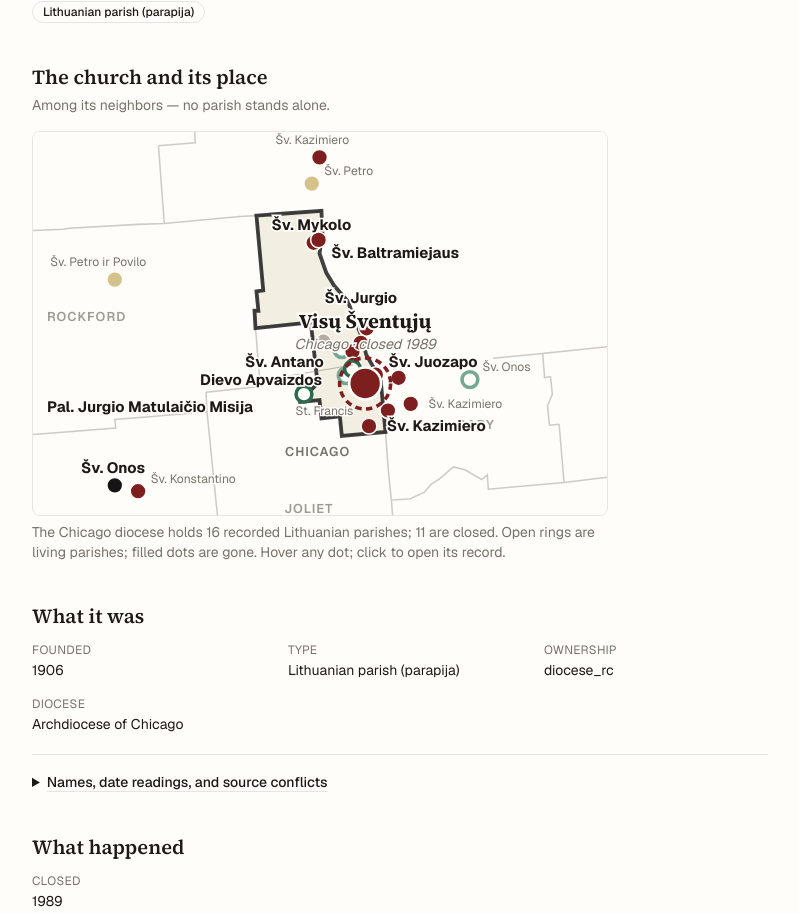
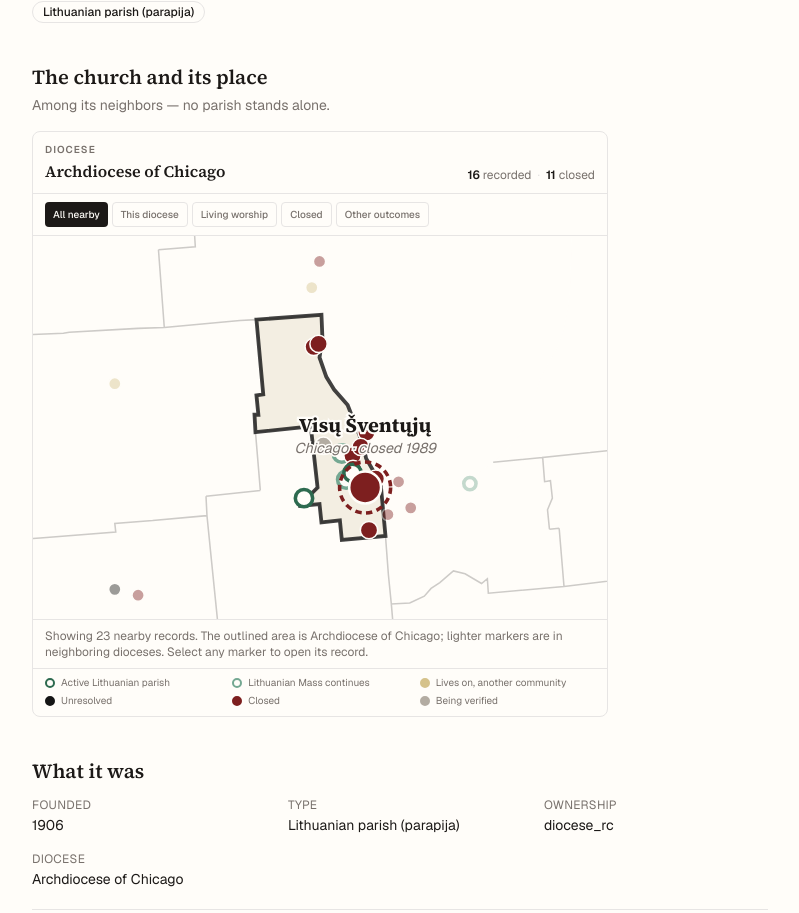
Before and after one commit to LietuvaAI/save-our-lithuanian-parishes, a Next.js app: page /parishes/all-saints-chicago-il in a window 1280 px wide. Shown: the part 375-1288 px from the top of the page, without its empty margins (240-1039 px from the left). Built offline with nearby package versions, Linux system fonts and the light colour scheme.

Commit message:
Clarify parish context maps

```diff
--- a/app/parishes/[slug]/page.tsx
+++ b/app/parishes/[slug]/page.tsx
@@ -629,7 +629,10 @@ export default async function ParishPage({
             )}
             {hasMap && (
               <div className={photo ? "" : "max-w-xl"}>
-                <ParishContextMap slug={profile.slug} />
+                <ParishContextMap
+                  slug={profile.slug}
+                  dioceseLabel={entry.diocese ?? undefined}
+                />
               </div>
             )}
           </div>
--- a/components/ParishContextMap.tsx
+++ b/components/ParishContextMap.tsx
@@ -11,13 +11,9 @@
 // dispatch map's Vilija-approved v6 construction spec (2026-07-26):
 // 1.5:1 landscape frame padded from the diocese bbox; cell-based same-city
 // fanning at zoom scale (subject never displaced); living parishes as open
-// rings, lost as filled dots; subject enlarged with a dashed halo; label
-// HIERARCHY over completeness — subject always (with sub-line), everything
-// inside the subject diocese named, outside it only canonical parishes,
-// quiet; unresolved parishes bold-ink and always explained; collision-
-// avoiding placement with leader lines and text halos. Colors are the
-// site's own CSS variables (dark mode included), which the dispatch
-// renderer mirrors from globals.css.
+// rings, other outcomes as filled dots; and the subject enlarged with a
+// dashed halo. The profile version deliberately labels only the subject so
+// the parish, diocese, and status pattern remain readable at phone widths.
 // ============================================================================
 
 import { useMemo, useState } from "react";
@@ -55,6 +51,15 @@ interface OverlayDiocese {
 
 const ASPECT = 1.5;
 const ALIVE = new Set(["active_parish", "mass_continues"]);
+type MapFilter = "all" | "diocese" | "living" | "closed" | "other";
+
+const MAP_FILTERS: { value: MapFilter; label: string }[] = [
+  { value: "all", label: "All nearby" },
+  { value: "diocese", label: "This diocese" },
+  { value: "living", label: "Living worship" },
+  { value: "closed", label: "Closed" },
+  { value: "other", label: "Other outcomes" },
+];
 
 const STATE_WORD: Record<EndStateGroup, string> = {
   active_parish: GROUP_LABEL.active_parish,
@@ -65,23 +70,21 @@ const STATE_WORD: Record<EndStateGroup, string> = {
   unverified: GROUP_LABEL.unverified,
 };
 
-const isNameable = (p: CtxPoint) =>
-  !/^\(|unnamed|^record$/i.test(p.name) && p.name !== p.slug;
-
 interface Placed extends CtxPoint {
   px: number;
   py: number;
 }
-interface LabelBox {
-  x: number;
-  y: number;
-  w: number;
-  h: number;
-}
 
-export default function ParishContextMap({ slug }: { slug: string }) {
+export default function ParishContextMap({
+  slug,
+  dioceseLabel,
+}: {
+  slug: string;
+  dioceseLabel?: string;
+}) {
   const router = useRouter();
   const [hot, setHot] = useState<CtxPoint | null>(null);
+  const [filter, setFilter] = useState<MapFilter>("all");
 
   const model = useMemo(() => {
     const points = (contextPoints.points as CtxPoint[]).filter(
@@ -139,125 +142,8 @@ export default function ParishContextMap({ slug }: { slug: string }) {
       });
     }
 
-    // ── Label plan: hierarchy over completeness ──
-    const est = (text: string, fs: number): { w: number; h: number } => ({
-      w: text.length * fs * 0.56,
-      h: fs * 1.15,
-    });
-    const reserved: LabelBox[] = [];
-    const inFrame = (b: LabelBox) =>
-      b.x >= x0 && b.x + b.w <= x0 + w && b.y >= y0 && b.y + b.h <= y0 + h;
-    const collides = (b: LabelBox) =>
-      reserved.some(
-        (r) =>
-          b.x < r.x + r.w && b.x + b.w > r.x && b.y < r.y + r.h && b.y + b.h > r.y,
-      ) ||
-      placed.some(
-        (p) =>
-          p.px > b.x - S * 0.4 && p.px < b.x + b.w + S * 0.4 &&
-          p.py > b.y - S * 0.4 && p.py < b.y + b.h + S * 0.4,
-      );
-
-    const candidates = (p: Placed, bw: number, bh: number): LabelBox[] => {
-      const out: LabelBox[] = [];
-      for (const r of [1.4 * S, 2.4 * S, 3.6 * S]) {
-        for (let i = 0; i < (r === 1.4 * S ? 8 : r === 2.4 * S ? 6 : 4); i++) {
-          const n = r === 1.4 * S ? 8 : r === 2.4 * S ? 6 : 4;
-          const a = (2 * Math.PI * i) / n - Math.PI / 2;
-          out.push({
-            x: p.px + r * Math.cos(a) - (Math.cos(a) < -0.3 ? bw : Math.cos(a) > 0.3 ? 0 : bw / 2),
-            y: p.py + r * Math.sin(a) - bh / 2,
-            w: bw,
-            h: bh,
-          });
-        }
-      }
-      return out;
-    };
-
-    interface PlannedLabel {
-      p: Placed;
-      box: LabelBox;
-      fs: number;
-      bold: boolean;
-      quiet: boolean;
-      leader: boolean;
-    }
-    const labels: PlannedLabel[] = [];
-    const tryLabel = (
-      p: Placed,
-      fs: number,
-      bold: boolean,
-      quiet: boolean,
-      force: boolean,
-    ) => {
-      for (const scale of force ? [1, 0.85] : [1]) {
-        const f = fs * scale;
-        const { w: bw, h: bh } = est(p.name, f);
-        for (const c of candidates(p, bw, bh)) {
-          if (inFrame(c) && !collides(c)) {
-            reserved.push(c);
-            labels.push({
-              p, box: c, fs: f, bold, quiet,
-              leader:
-                Math.hypot(c.x + bw / 2 - p.px, c.y + bh / 2 - p.py) > 1.7 * S + bw / 2,
-            });
-            return true;
-          }
-        }
-      }
-      if (force) {
-        // Force-place beside the dot — and RESERVE it (the hard-learned rule).
-        const f = fs * 0.85;
-        const { w: bw, h: bh } = est(p.name, f);
-        const box = { x: p.px + S, y: p.py - bh / 2, w: bw, h: bh };
-        reserved.push(box);
-        labels.push({ p, box, fs: f, bold, quiet, leader: false });
-        return true;
-      }
-      return false;
-    };
-
     const subjPlaced =
       placed.find((p) => p.slug === slug) ?? { ...subject, px: subject.x, py: subject.y };
-    // Subject label box (title + sub-line) reserved first
-    {
-      const fs = 1.55 * S;
-      const { w: bw } = est(subject.name, fs);
-      const bh = fs * 1.15 + 1.12 * S * 1.3;
-      const box = {
-        x: subjPlaced.px - bw / 2,
-        y: subjPlaced.py - 2.0 * S - bh - 0.6 * S,
-        w: bw,
-        h: bh,
-      };
-      reserved.push(box);
-    }
-
-    const rest = placed.filter((p) => p.slug !== slug);
-    const unresolvedPts = rest.filter((p) => p.group === "unresolved");
-    const inDio = rest.filter(
-      (p) => p.diocese === subject.diocese && p.group !== "unresolved" && isNameable(p),
-    );
-    const outCanonical = rest.filter(
-      (p) =>
-        p.diocese !== subject.diocese &&
-        p.group !== "unresolved" &&
-        p.href?.startsWith("/parishes/") &&
-        isNameable(p),
-    );
-    for (const p of unresolvedPts) tryLabel(p, 1.18 * S, true, false, true);
-    for (const p of inDio) tryLabel(p, 1.18 * S, true, false, false);
-    for (const p of outCanonical) tryLabel(p, 0.95 * S, false, true, false);
-
-    // Neighbor diocese names — skip when the text would clip the frame
-    const dioNames = (overlay.dioceses as OverlayDiocese[])
-      .filter((d) => d.name !== dio.name)
-      .filter((d) => d.cx > x0 && d.cx < x0 + w && d.cy > y0 && d.cy < y0 + h)
-      .filter((d) => {
-        const tw = est(d.name, 1.0 * S).w;
-        return d.cx - tw / 2 > x0 && d.cx + tw / 2 < x0 + w;
-      });
 
     const inDiocese = points.filter((p) => p.diocese === subject.diocese);
     return {
@@ -267,15 +153,24 @@ export default function ParishContextMap({ slug }: { slug: string }) {
       vb: { x0, y0, w, h },
       S,
       placed,
-      labels,
-      dioNames,
       inDioceseN: inDiocese.length,
       closedN: inDiocese.filter((p) => p.group === "closed").length,
     };
   }, [slug]);
 
   if (!model) return null;
-  const { subject, subjPlaced, dio, vb, S, placed, labels, dioNames } = model;
+  const { subject, subjPlaced, dio, vb, S, placed } = model;
+  const visibleNeighbors = placed
+    .filter((p) => p.slug !== slug)
+    .filter((p) => {
+      if (filter === "diocese") return p.diocese === subject.diocese;
+      if (filter === "living") return ALIVE.has(p.group);
+      if (filter === "closed") return p.group === "closed";
+      if (filter === "other") {
+        return !ALIVE.has(p.group) && p.group !== "closed";
+      }
+      return true;
+    });
   const subjWord =
     subject.group === "closed" && subject.closed
       ? `closed ${subject.closed}`
@@ -283,12 +178,60 @@ export default function ParishContextMap({ slug }: { slug: string }) {
 
   return (
     <div>
-      <div className="rounded-lg border border-rule overflow-hidden">
+      <div className="overflow-hidden rounded-lg border border-rule">
+        <div className="flex flex-wrap items-end justify-between gap-2 border-b border-rule px-3 py-2.5">
+          <div>
+            <p className="text-[10px] font-semibold uppercase tracking-widest text-muted">
+              Diocese
+            </p>
+            <p className="mt-0.5 font-serif text-base font-semibold">
+              {dioceseLabel ?? dio.name}
+            </p>
+          </div>
+          <p className="text-xs text-muted">
+            <span className="font-semibold text-foreground">
+              {model.inDioceseN}
+            </span>{" "}
+            recorded
+            <span className="mx-1.5 text-rule">·</span>
+            <span className="font-semibold text-foreground">
+              {model.closedN}
+            </span>{" "}
+            closed
+          </p>
+        </div>
+        <div
+          className="flex flex-wrap gap-1 border-b border-rule px-3 py-2"
+          role="group"
+          aria-label="Filter parish markers"
+        >
+          {MAP_FILTERS.map((option) => {
+            const selected = filter === option.value;
+            return (
+              <button
+                key={option.value}
+                type="button"
+                aria-pressed={selected}
+                onClick={() => {
+                  setFilter(option.value);
+                  setHot(null);
+                }}
+                className={`rounded px-2 py-1 text-[10px] font-medium transition-colors ${
+                  selected
+                    ? "bg-foreground text-background"
+                    : "border border-rule text-muted hover:border-foreground hover:text-foreground"
+                }`}
+              >
+                {option.label}
+              </button>
+            );
+          })}
+        </div>
         <svg
           viewBox={`${vb.x0} ${vb.y0} ${vb.w} ${vb.h}`}
-          className="w-full h-auto"
+          className="h-auto w-full"
           role="img"
-          aria-label={`${subject.name} in the ${dio.name} diocese, with every recorded Lithuanian parish around it`}
+          aria-label={`${subject.name} in ${dioceseLabel ?? dio.name}, with nearby recorded Lithuanian parishes`}
         >
           {/* Diocese layer */}
           {(overlay.dioceses as OverlayDiocese[]).map((d) => (
@@ -314,42 +257,12 @@ export default function ParishContextMap({ slug }: { slug: string }) {
             strokeWidth={0.3 * S}
           />
 
-          {/* Diocese names */}
-          {dioNames.map((d) => (
-            <text
-              key={d.name}
-              x={d.cx}
-              y={d.cy}
-              textAnchor="middle"
-              fontSize={1.0 * S}
-              fontWeight={600}
-              fill="var(--muted)"
-              opacity={0.7}
-              style={{ letterSpacing: "0.08em", textTransform: "uppercase" }}
-              pointerEvents="none"
-            >
-              {d.name}
-            </text>
-          ))}
-          <text
-            x={dio.cx}
-            y={Math.min(dio.bbox[3] + 1.6 * S, vb.y0 + vb.h - S)}
-            textAnchor="middle"
-            fontSize={1.0 * S}
-            fontWeight={600}
-            fill="var(--muted)"
-            style={{ letterSpacing: "0.08em", textTransform: "uppercase" }}
-            pointerEvents="none"
-          >
-            {dio.name}
-          </text>
-
           {/* Neighbor dots — living as open rings, the rest filled */}
-          {placed
-            .filter((p) => p.slug !== slug)
-            .map((p) => {
+          {visibleNeighbors.map((p) => {
               const alive = ALIVE.has(p.group);
-              const r = (hot?.slug === p.slug ? 0.85 : 0.62) * S;
+              const inSubjectDiocese = p.diocese === subject.diocese;
+              const baseRadius = inSubjectDiocese ? 0.68 : 0.48;
+              const r = (hot?.slug === p.slug ? 0.88 : baseRadius) * S;
               return (
                 <circle
                   key={p.slug}
@@ -359,6 +272,7 @@ export default function ParishContextMap({ slug }: { slug: string }) {
                   fill={alive ? "var(--background)" : END_STATE_COLOR[p.group]}
                   stroke={alive ? END_STATE_COLOR[p.group] : "var(--background)"}
                   strokeWidth={(alive ? 0.28 : 0.12) * S}
+                  opacity={inSubjectDiocese ? 1 : 0.42}
                   className={p.href ? "cursor-pointer" : undefined}
                   onMouseEnter={() => setHot(p)}
                   onMouseLeave={() => setHot(null)}
@@ -368,35 +282,6 @@ export default function ParishContextMap({ slug }: { slug: string }) {
                 </circle>
               );
             })}
-
-          {/* Neighbor labels with halos + leaders */}
-          {labels.map(({ p, box, fs, bold, quiet, leader }) => (
-            <g key={`l-${p.slug}`} pointerEvents="none">
-              {leader && (
-                <line
-                  x1={p.px}
-                  y1={p.py}
-                  x2={box.x + box.w / 2}
-                  y2={box.y + box.h / 2}
-                  stroke="var(--muted)"
-                  strokeOpacity={0.55}
-                  strokeWidth={0.07 * S}
-                />
-              )}
-              <text
-                x={box.x}
-                y={box.y + box.h * 0.8}
-                fontSize={fs}
-                fontWeight={bold ? 700 : 400}
-                fill={quiet ? "var(--muted)" : "var(--foreground)"}
-                stroke="var(--background)"
-                strokeWidth={fs * 0.22}
-                paintOrder="stroke"
-              >
-                {p.name}
-              </text>
-            </g>
-          ))}
 
           {/* The subject — filled, dashed halo, named with sub-line */}
           <g>
@@ -448,27 +333,60 @@ export default function ParishContextMap({ slug }: { slug: string }) {
             </text>
           </g>
         </svg>
-      </div>
-
-      {/* Readout + legend-caption */}
-      <div className="mt-1.5 min-h-5 text-sm" aria-live="polite">
+        <div
+          className="min-h-11 border-t border-rule px-3 py-2 text-xs"
+          aria-live="polite"
+        >
           {hot ? (
-          <span>
-            <span className="font-medium">{hot.name}</span>
+            <p>
+              <span className="font-semibold">{hot.name}</span>
               <span className="text-muted">
                 {" "}
                 — {hot.city}, {hot.state} · {GROUP_LABEL[hot.group]}
                 {hot.closed ? ` (${hot.closed})` : ""}
-              {hot.href ? " · click to open" : ""}
+                {hot.href ? " · select to open" : ""}
               </span>
+            </p>
+          ) : (
+            <p className="text-muted">
+              {filter === "all" &&
+                `Showing ${visibleNeighbors.length} nearby records. The outlined area is ${
+                  dioceseLabel ?? dio.name
+                }; lighter markers are in neighboring dioceses.`}
+              {filter === "diocese" &&
+                `Showing ${visibleNeighbors.length} other recorded parishes inside ${
+                  dioceseLabel ?? dio.name
+                }.`}
+              {filter === "living" &&
+                `Showing ${visibleNeighbors.length} nearby places with active Lithuanian worship.`}
+              {filter === "closed" &&
+                `Showing ${visibleNeighbors.length} nearby closed parishes.`}
+              {filter === "other" &&
+                `Showing ${visibleNeighbors.length} transferred, unresolved, or still-being-verified records.`}{" "}
+              Select any marker to open its record.
+            </p>
+          )}
+        </div>
+        <div className="grid grid-cols-2 gap-x-3 gap-y-1.5 border-t border-rule px-3 py-2 text-[10px] leading-tight text-muted sm:grid-cols-3">
+          {(Object.keys(STATE_WORD) as EndStateGroup[]).map((group) => {
+            const alive = ALIVE.has(group);
+            return (
+              <span key={group} className="flex items-center gap-1.5">
+                <span
+                  className="inline-block size-2.5 shrink-0 rounded-full"
+                  style={{
+                    background: alive
+                      ? "var(--background)"
+                      : END_STATE_COLOR[group],
+                    border: `2px solid ${END_STATE_COLOR[group]}`,
+                  }}
+                  aria-hidden
+                />
+                {GROUP_LABEL[group]}
               </span>
-        ) : (
-          <span className="text-muted">
-            {`The ${dio.name} diocese holds ${model.inDioceseN} recorded Lithuanian ${
-              model.inDioceseN === 1 ? "parish" : "parishes"
-            }; ${model.closedN} ${model.closedN === 1 ? "is" : "are"} closed. Open rings are living parishes; filled dots are gone. Hover any dot; click to open its record.`}
-          </span>
-        )}
+            );
+          })}
+        </div>
       </div>
     </div>
   );
```
Lines whose indentation alone changed are shown as unchanged.
